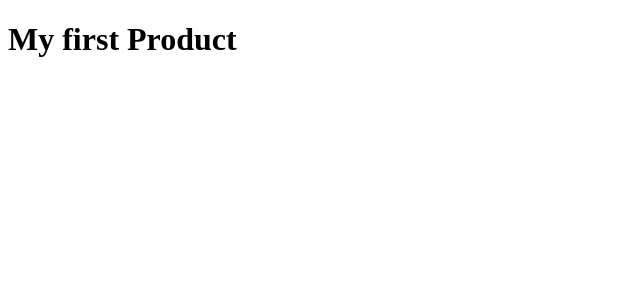
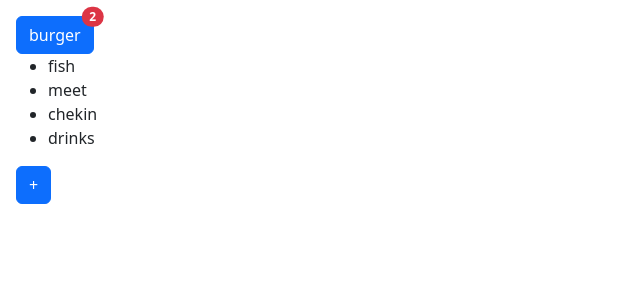
Before and after one commit to AbdullahShokr1/learning-react, a React (Create React App) app: page / in a window 1280 px wide. Shown: the top 300 px of the page, without its empty margins (0-640 px from the left). Built offline with nearby package versions, Linux system fonts and the light colour scheme.

Commit message:
Learn Module 1

```diff
--- a/package.json
+++ b/package.json
@@ -7,6 +7,7 @@
     "@testing-library/jest-dom": "^6.6.4",
     "@testing-library/react": "^16.3.0",
     "@testing-library/user-event": "^13.5.0",
+    "bootstrap": "^5.3.8",
     "react": "^19.1.1",
     "react-dom": "^19.1.1",
     "react-scripts": "5.0.1",
--- a/src/index.js
+++ b/src/index.js
@@ -2,6 +2,8 @@ import React from 'react';
 import {createRoot} from 'react-dom/client';
 import App from "./App";
 
+import "../node_modules/bootstrap/dist/css/bootstrap.min.css"
+
 
 const root = createRoot(document.getElementById('root'));
 root.render(<App/>);
--- a/src/product.jsx
+++ b/src/product.jsx
@@ -1,7 +1,34 @@
-import React from 'react';
+import React, { Component } from 'react';
 
-const Product = () => {
-    return <h1>My first Product</h1>;
+class Product extends Component {
+    state={
+        name:"burger",
+        count:2,
+        list:["fish","meet","chekin","drinks"]
+    };
+
+    getClasses(){
+        return this.state.count >=1 ? "btn btn-primary position-relative":"btn btn-warning position-relative";
+    };
+    add = ()=>{
+        this.setState({count: this.state.count+1});
+    };
+    render(){
+        return (
+            <div className="m-3">
+                <span className={this.getClasses()}>
+                {this.state.name}
+                    <span className="position-absolute top-0 start-100 translate-middle badge rounded-pill bg-danger">
+                        {this.state.count}
+                    </span>
+                </span>
+                <ul>
+                    {this.state.list.map(menu => <li key={menu}>{menu}</li>)}
+                </ul>
+                <button className='btn btn-primary' onClick={this.add}>+</button>
+            </div>
+        );
+    }
 }
 
 export default Product;
```
Also changed, not shown: 1 other file (tests, documents, lock files or other folders).
